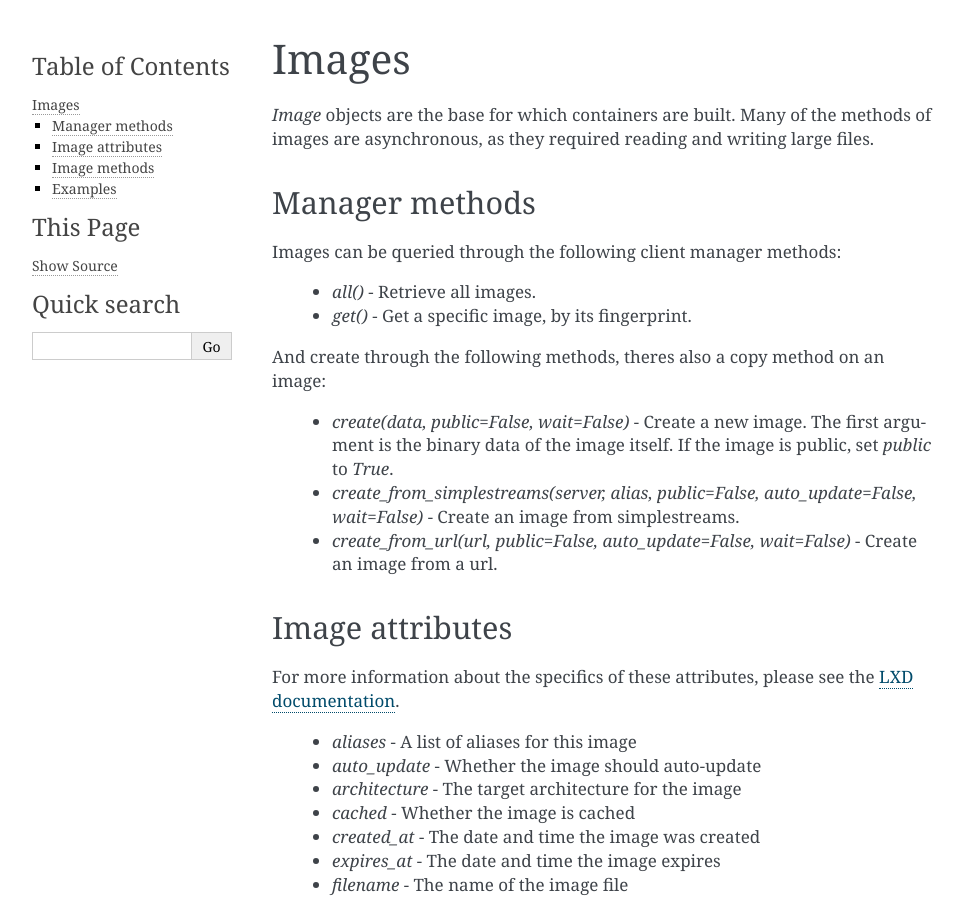
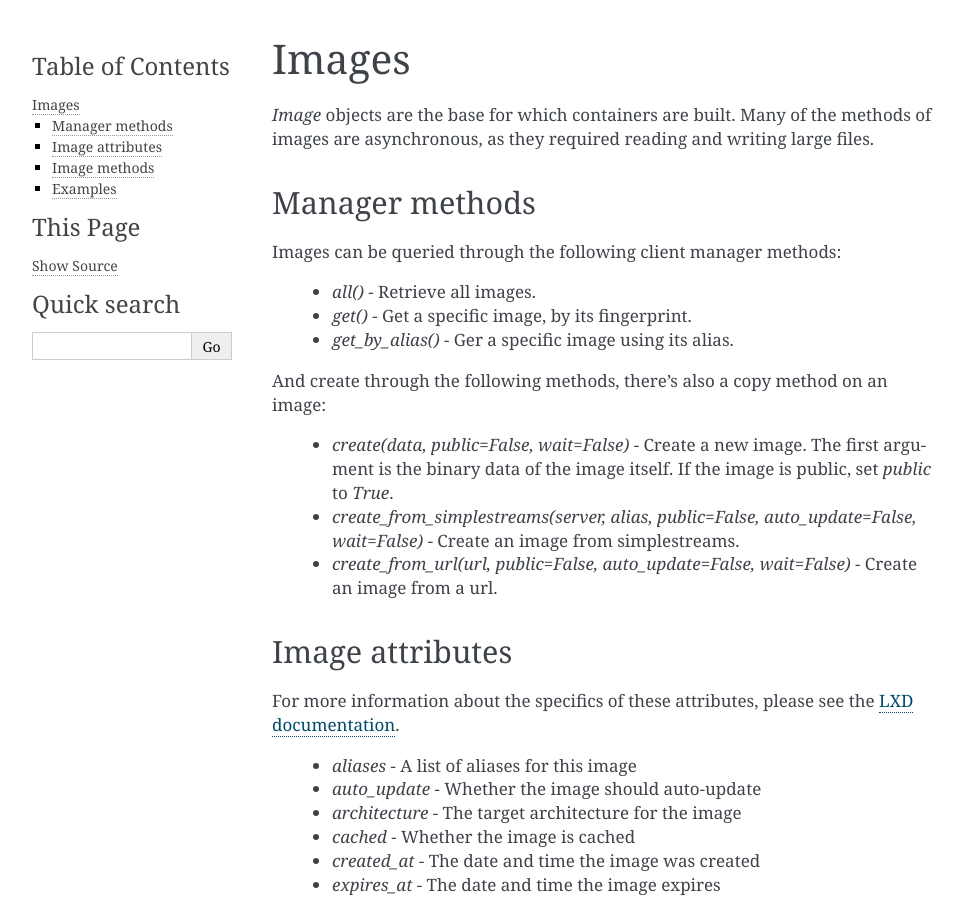
Before and after one commit to canonical/pylxd, a Sphinx documentation site: the page built from doc/source/images.rst, in a window 1280 px wide and 900 px high. Shown: the whole window, without its empty margins (148-1112 px from the left). Built offline with Sphinx 7.4.7, drawn with Linux system fonts in a browser that asks for light colours.

Commit message:
Update images.rst to match models/image.py

```diff
--- a/doc/source/images.rst
+++ b/doc/source/images.rst
@@ -14,9 +14,10 @@ methods:
 
   - `all()` - Retrieve all images.
   - `get()` - Get a specific image, by its fingerprint.
+  - `get_by_alias()` - Ger a specific image using its alias.
 
-And create through the following methods,
-theres also a copy method on an image:
+And create through the following methods, there's also a copy method on an
+image:
 
   - `create(data, public=False, wait=False)` - Create a new image. The first
     argument is the binary data of the image itself. If the image is public,
@@ -48,7 +49,7 @@ the `LXD documentation`_.
   - `uploaded_at` - The date and time the image was uploaded
   - `update_source` - A dict of update informations
 
-.. _LXD documentation: https://github.com/lxc/lxd/blob/3207c2c67d02b3c7504c118f9af6262747103d65/doc/rest-api.md#10imagesfingerprint
+.. _LXD documentation: https://github.com/lxc/lxd/blob/master/doc/rest-api.md#10imagesfingerprint
 
 Image methods
 -------------
@@ -57,11 +58,8 @@ Image methods
     of the image. *Note: Prior to pylxd 2.1.1, this method returned a
     bytestring with data; as it was not unbuffered, the API was severely
     limited.*
-
   - `add_alias` - Add an alias to the image.
-
   - `delete_alias` - Remove an alias.
-
   - `copy` - Copy the image to another LXD client.
 
 Examples
```
